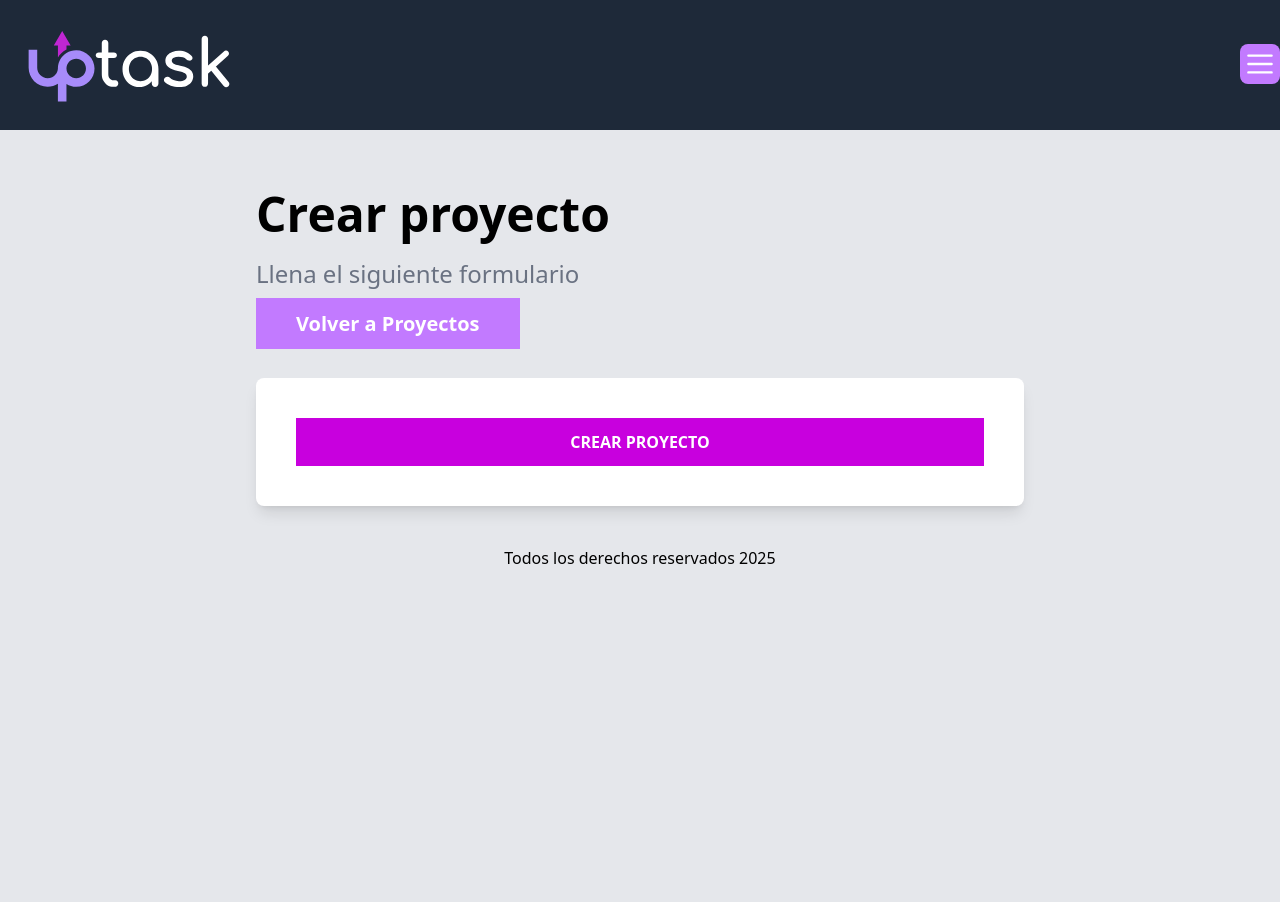
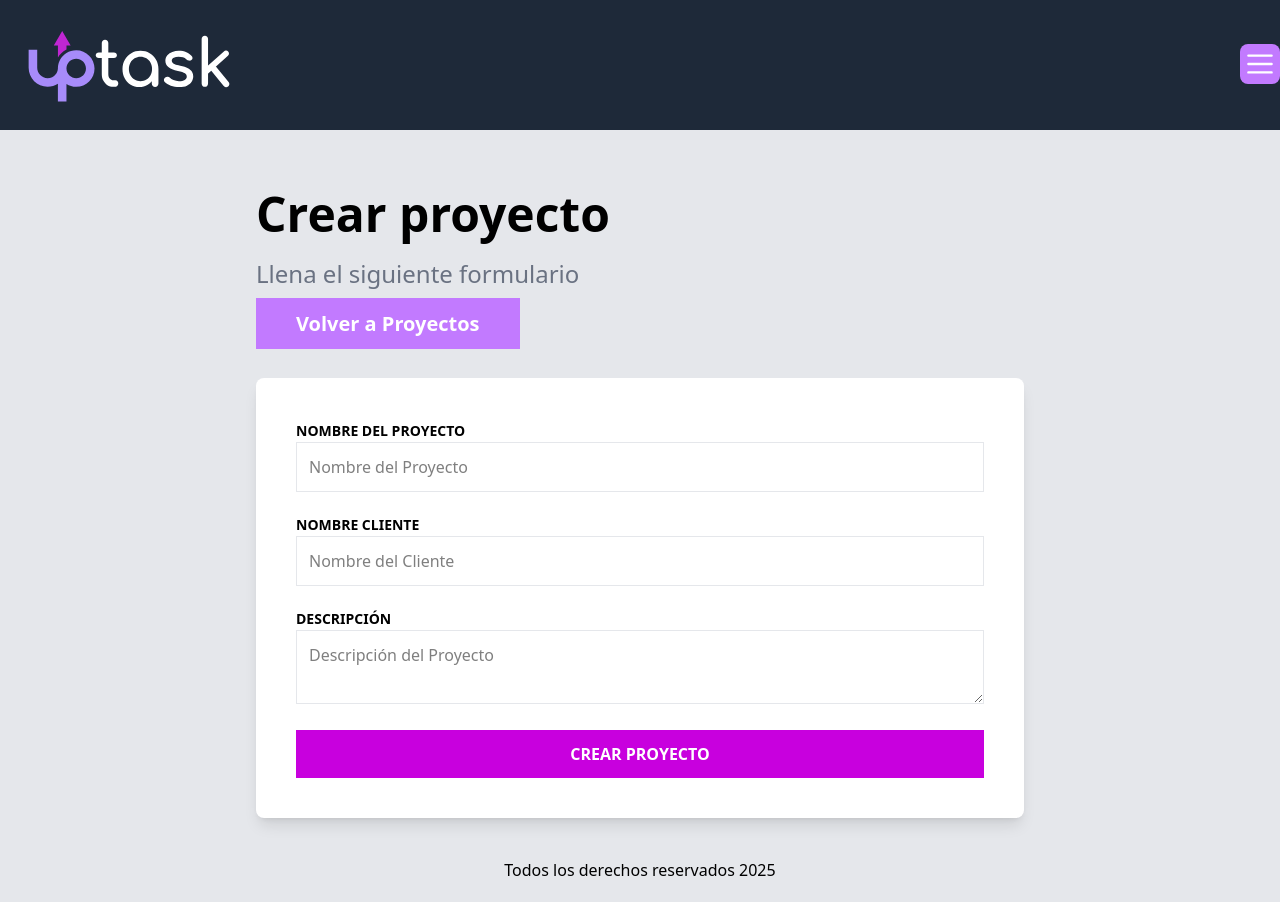
Before and after one commit to alejandroaduran/Proyecto-15, a React (Vite) app in the folder frontend_uptask/: page /projects/create in a window 1280 px wide. Before the commit the page ends 800 px from the top, so only its background shows below. Built offline with nearby package versions, Linux system fonts and the light colour scheme.

Commit message:
feat: implement ProjectForm component for project creation with validation errors

```diff
--- /dev/null
+++ b/frontend_uptask/src/components/ErrorMessage.tsx
@@ -0,0 +1,9 @@
+
+
+export default function ErrorMessage({ children }: { children: React.ReactNode }) {
+    return (
+        <div className="text-center my-4 bg-red-100 text-red-600 font-bold p-3 uppercase text-sm">
+            {children}
+        </div>
+    )
+}
--- /dev/null
+++ b/frontend_uptask/src/components/projects/ProjectForm.tsx
@@ -0,0 +1,77 @@
+import type { FieldErrors, UseFormRegister } from "react-hook-form";
+import ErrorMessage from "../ErrorMessage";
+
+type ProjectFormProps = {
+    register: UseFormRegister<{
+        projectName: string;
+        clientName: string;
+        description: string;
+    }>
+    errors: FieldErrors<{
+        projectName: string;
+        clientName: string;
+        description: string;
+    }>
+}
+
+export default function ProjectForm({errors, register} : ProjectFormProps) {
+    return (
+        <>
+            <div className="mb-5 space-y-3">
+                <label htmlFor="projectName" className="text-sm uppercase font-bold">
+                    Nombre del Proyecto
+                </label>
+                <input
+                    id="projectName"
+                    className="w-full p-3  border border-gray-200"
+                    type="text"
+                    placeholder="Nombre del Proyecto"
+                    {...register("projectName", {
+                        required: "El Titulo del Proyecto es obligatorio",
+                    })}
+                />
+
+                {errors.projectName && (
+                    <ErrorMessage>{errors.projectName.message}</ErrorMessage>
+                )}
+            </div>
+
+            <div className="mb-5 space-y-3">
+                <label htmlFor="clientName" className="text-sm uppercase font-bold">
+                    Nombre Cliente
+                </label>
+                <input
+                    id="clientName"
+                    className="w-full p-3  border border-gray-200"
+                    type="text"
+                    placeholder="Nombre del Cliente"
+                    {...register("clientName", {
+                        required: "El Nombre del Cliente es obligatorio",
+                    })}
+                />
+
+                {errors.clientName && (
+                    <ErrorMessage>{errors.clientName.message}</ErrorMessage>
+                )}
+            </div>
+
+            <div className="mb-5 space-y-3">
+                <label htmlFor="description" className="text-sm uppercase font-bold">
+                    Descripción
+                </label>
+                <textarea
+                    id="description"
+                    className="w-full p-3  border border-gray-200"
+                    placeholder="Descripción del Proyecto"
+                    {...register("description", {
+                        required: "Una descripción del proyecto es obligatoria"
+                    })}
+                />
+
+                {errors.description && (
+                    <ErrorMessage>{errors.description.message}</ErrorMessage>
+                )}
+            </div>
+        </>
+    )
+}
--- a/frontend_uptask/src/views/projects/CreateProjectView.tsx
+++ b/frontend_uptask/src/views/projects/CreateProjectView.tsx
@@ -1,5 +1,6 @@
 import { Link } from "react-router-dom"
 import { useForm } from "react-hook-form"
+import ProjectForm from "@/components/projects/ProjectForm"
 
 
 export default function CreateProjectView() {
@@ -32,6 +33,10 @@ export default function CreateProjectView() {
                     noValidate
                     action=""
                 >
+                    <ProjectForm
+                    register={register}
+                    errors = {errors}
+                    />
                     <input
                         type="submit"
                         value="Crear Proyecto"
```
